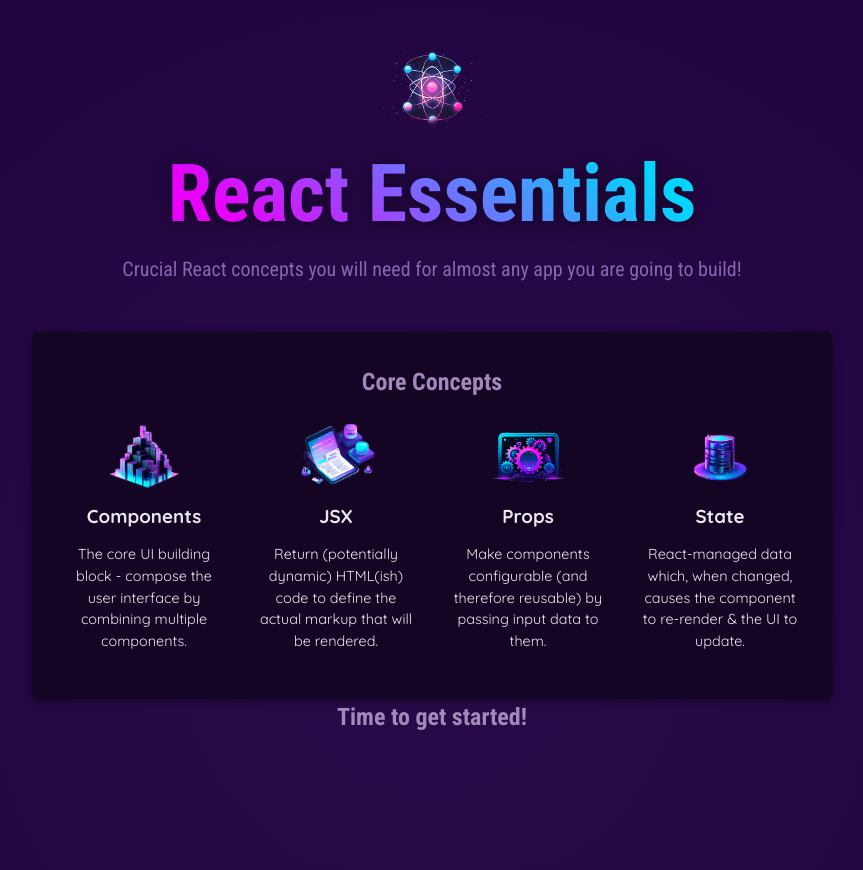
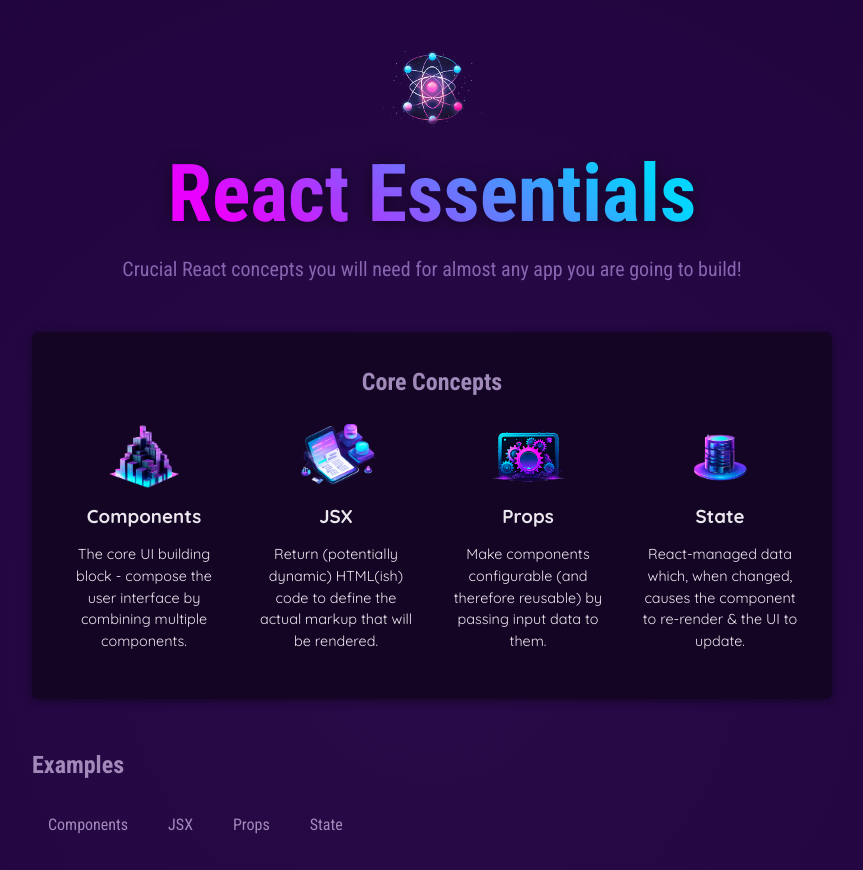
Before and after one commit to Falamarcao/react-the-complete-guide-essentials, a React (Vite) app: page / in a window 1280 px wide. Shown: the top 870 px of the page, without its empty margins (208-1071 px from the left). Built offline with nearby package versions, Linux system fonts and the light colour scheme.

Commit message:
Passing Custom Arguments to Event Functions

```diff
--- a/src/App.tsx
+++ b/src/App.tsx
@@ -1,12 +1,21 @@
+import { MouseEvent } from 'react';
+
 import { uniqueId } from 'lodash';
 
 import CoreConcept from './components/CoreConcept';
 import Header from './components/Header';
+import TabButton from './components/TabButton';
 
-import { Concept } from './models/concept';
+import { Concept } from './models/Concept';
+import { TabName } from './models/TabName';
+
 import { CORE_CONCEPTS } from './data/CoreConcepts';
 
 function App() {
+  function handleSelect(tabName: TabName) {
+    console.log(tabName);
+  }
+
   return (
     <div>
       <Header />
@@ -19,7 +28,24 @@
             ))}
           </ul>
         </section>
-        <h2>Time to get started!</h2>
+        <section id="examples">
+          <h2>Examples</h2>
+          <menu>
+            <TabButton onSelect={() => handleSelect(TabName.Components)}>
+              Components
+            </TabButton>
+            <TabButton onSelect={() => handleSelect(TabName.JSX)}>
+              JSX
+            </TabButton>
+            <TabButton onSelect={() => handleSelect(TabName.Props)}>
+              Props
+            </TabButton>
+            {/* Alternatively we can use `bind`. */}
+            <TabButton onSelect={handleSelect.bind(null, TabName.State)}>
+              State
+            </TabButton>
+          </menu>
+        </section>
       </main>
     </div>
   );
--- a/src/components/CoreConcept/index.tsx
+++ b/src/components/CoreConcept/index.tsx
@@ -1,4 +1,4 @@
-import { Concept } from '../../models/concept';
+import { Concept } from '../../models/Concept';
 
 import './CoreConcept.css';
 
--- /dev/null
+++ b/src/components/TabButton/TabButton.css
@@ -0,0 +1,21 @@
+#examples menu button {
+    padding: 0.5rem 1rem;
+    border: none;
+    border-radius: 6px;
+    background-color: transparent;
+    color: #a18aba;
+    font-family: "Roboto Condensed", sans-serif;
+    font-size: 1rem;
+    cursor: pointer;
+    transition: all 0.2s ease-in-out;
+}
+
+#examples menu button:hover {
+    background-color: #1b082f;
+    color: #ebe7ef;
+}
+
+#examples menu button.active {
+    background-color: #7925d3;
+    color: #ebe7ef;
+}
--- /dev/null
+++ b/src/components/TabButton/index.tsx
@@ -0,0 +1,17 @@
+import { MouseEvent } from 'react';
+import './TabButton.css';
+
+interface TabButtonProps {
+  children: string;
+  onSelect: (event: MouseEvent<HTMLButtonElement>) => void;
+}
+
+const TabButton = (props: TabButtonProps) => {
+  return (
+    <li>
+      <button onClick={props.onSelect}>{props.children}</button>
+    </li>
+  );
+};
+
+export default TabButton;
--- a/src/data/CoreConcepts.ts
+++ b/src/data/CoreConcepts.ts
@@ -1,4 +1,4 @@
-import { Concept } from '../models/concept';
+import { Concept } from '../models/Concept';
 
 import componentsImg from '../assets/components.png';
 import propsImg from '../assets/config.png';
--- a/src/index.css
+++ b/src/index.css
@@ -48,28 +48,6 @@
   list-style: none;
 }
 
-#examples menu button {
-  padding: 0.5rem 1rem;
-  border: none;
-  border-radius: 6px;
-  background-color: transparent;
-  color: #a18aba;
-  font-family: "Roboto Condensed", sans-serif;
-  font-size: 1rem;
-  cursor: pointer;
-  transition: all 0.2s ease-in-out;
-}
-
-#examples menu button:hover {
-  background-color: #1b082f;
-  color: #ebe7ef;
-}
-
-#examples menu button.active {
-  background-color: #7925d3;
-  color: #ebe7ef;
-}
-
 #tab-content {
   padding: 1rem;
   border-radius: 6px;
--- /dev/null
+++ b/src/models/TabName.ts
@@ -0,0 +1,6 @@
+export enum TabName {
+  Components = 'Components',
+  JSX = 'JSX',
+  Props = 'Props',
+  State = 'State',
+}
```
Also changed, not shown: src/models/Concept.ts (renamed from src/models/concept.ts).
